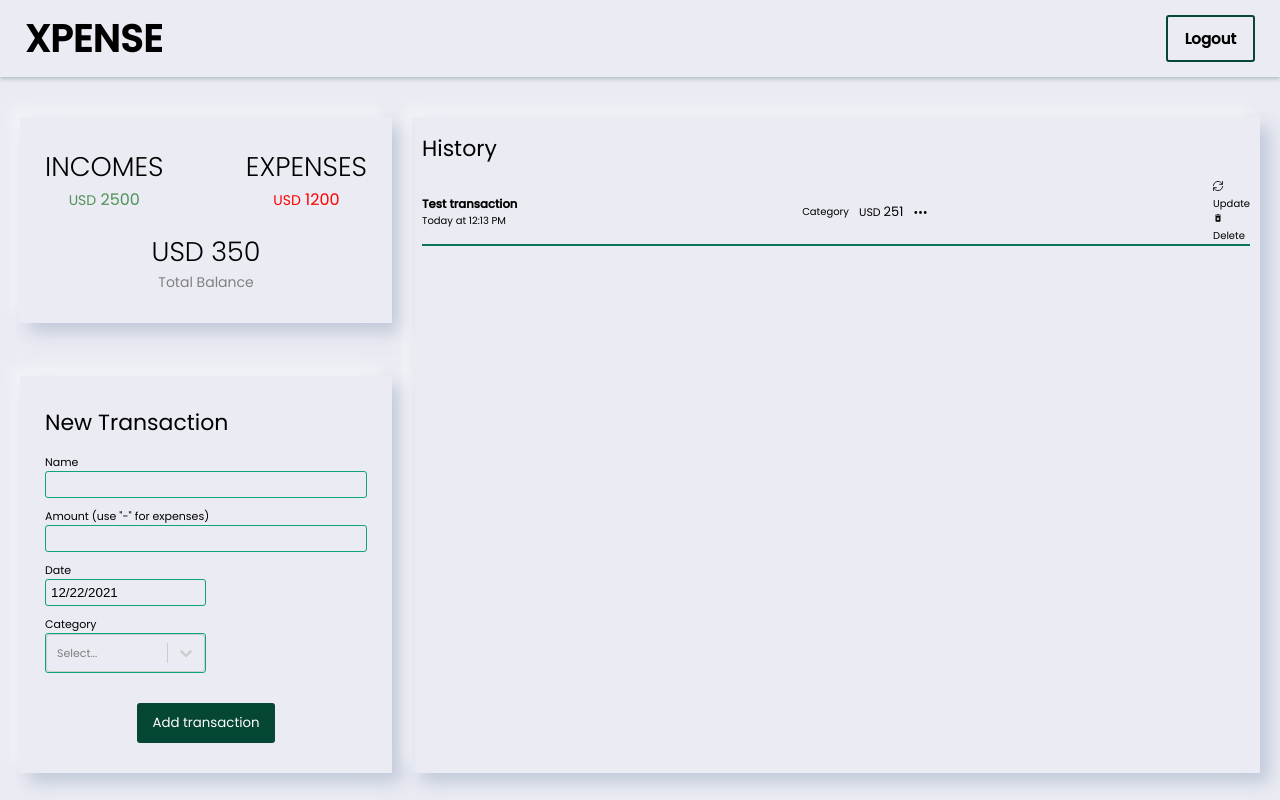
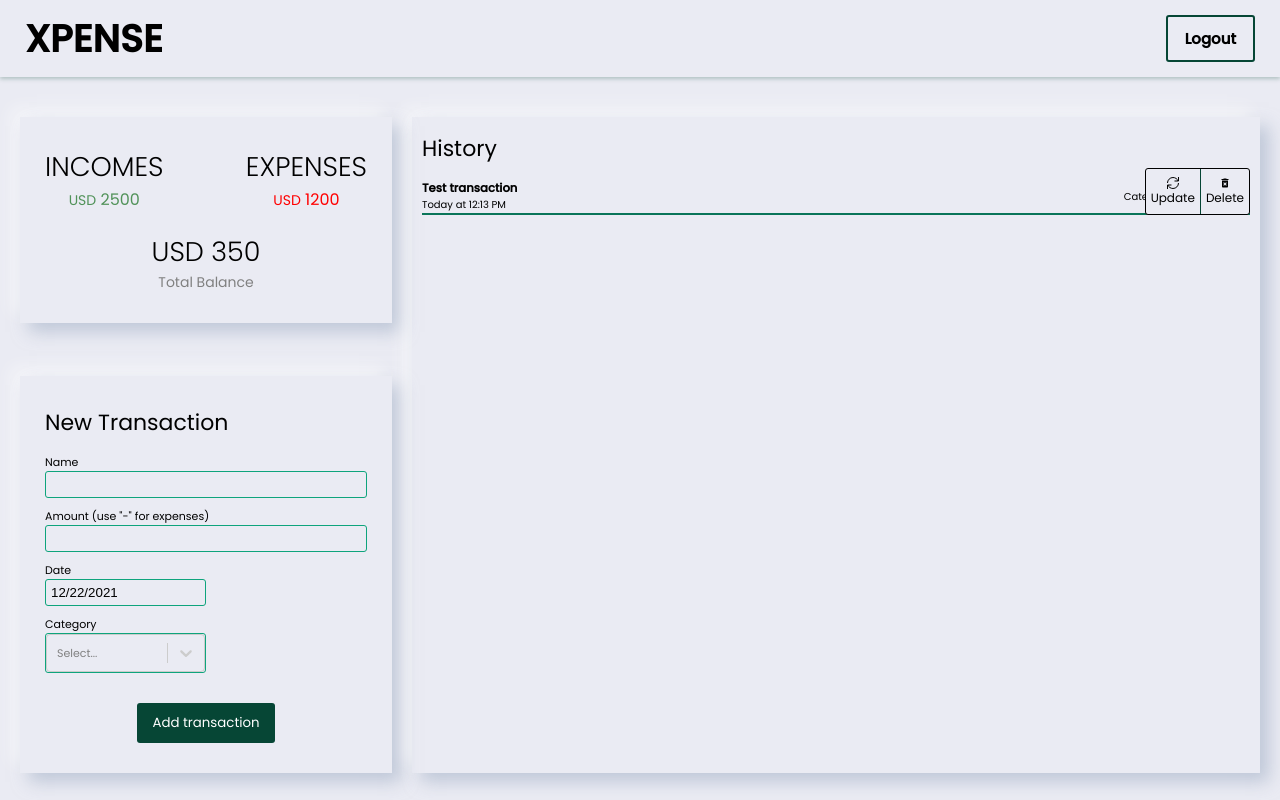
Before and after one commit to Gabito-git/Xpense, a React (Create React App) app in the folder frontend/: page / in a window 1280 px wide. Built offline with nearby package versions, Linux system fonts and the light colour scheme.

Commit message:
style(feat) add styles to modifyMenu component

```diff
--- a/frontend/src/styles/components/homescreen/_modify.scss
+++ b/frontend/src/styles/components/homescreen/_modify.scss
@@ -0,0 +1,43 @@
+.modify{
+    display: flex;
+
+    position: absolute;
+    top:-12px;
+    right: 0;
+
+    background-color: #EAEBF3;
+    border: 1px solid black;
+    border-radius: 3px;
+    height: 4.7rem;
+    text-align: center;
+    // width: ;
+
+    &__left, &__right{
+        align-self: stretch;
+        cursor: pointer;
+        font-size: 1.2rem;
+        padding: 0 0.5rem;
+
+        align-items: center;
+        display: flex;
+        flex-direction: column;
+        justify-content: center;
+    }
+
+    &__left{
+        border-right: 1px solid $color-primary;
+
+        &:hover{
+            background-color: $color-secondary;
+            color: white;
+        }
+    }
+
+    &__right{
+        &:hover{
+            background-color: red;
+            color: white;
+        }
+    }
+
+}
```
